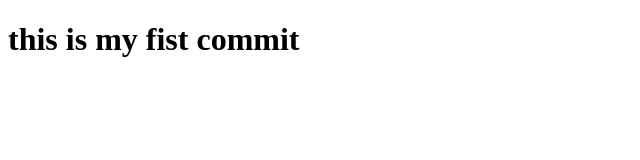
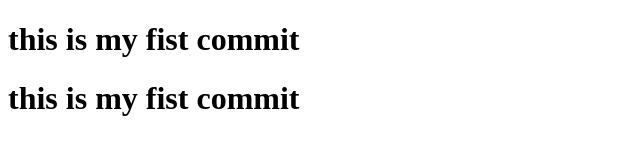
Before and after one commit to rustamov14/my-first-repository, a plain HTML site: page index.html in a window 1280 px wide. Shown: the whole page, without its empty margins (0-640 px from the left). Drawn offline with Linux system fonts and the light colour scheme.

Commit message:
yana bita h1 qowildi

```diff
--- a/index.html
+++ b/index.html
@@ -8,5 +8,6 @@
 </head>
 <body>
     <h1>this is my fist commit</h1>
+    <h1> this is my fist commit</h1>
 </body>
 </html>
```
